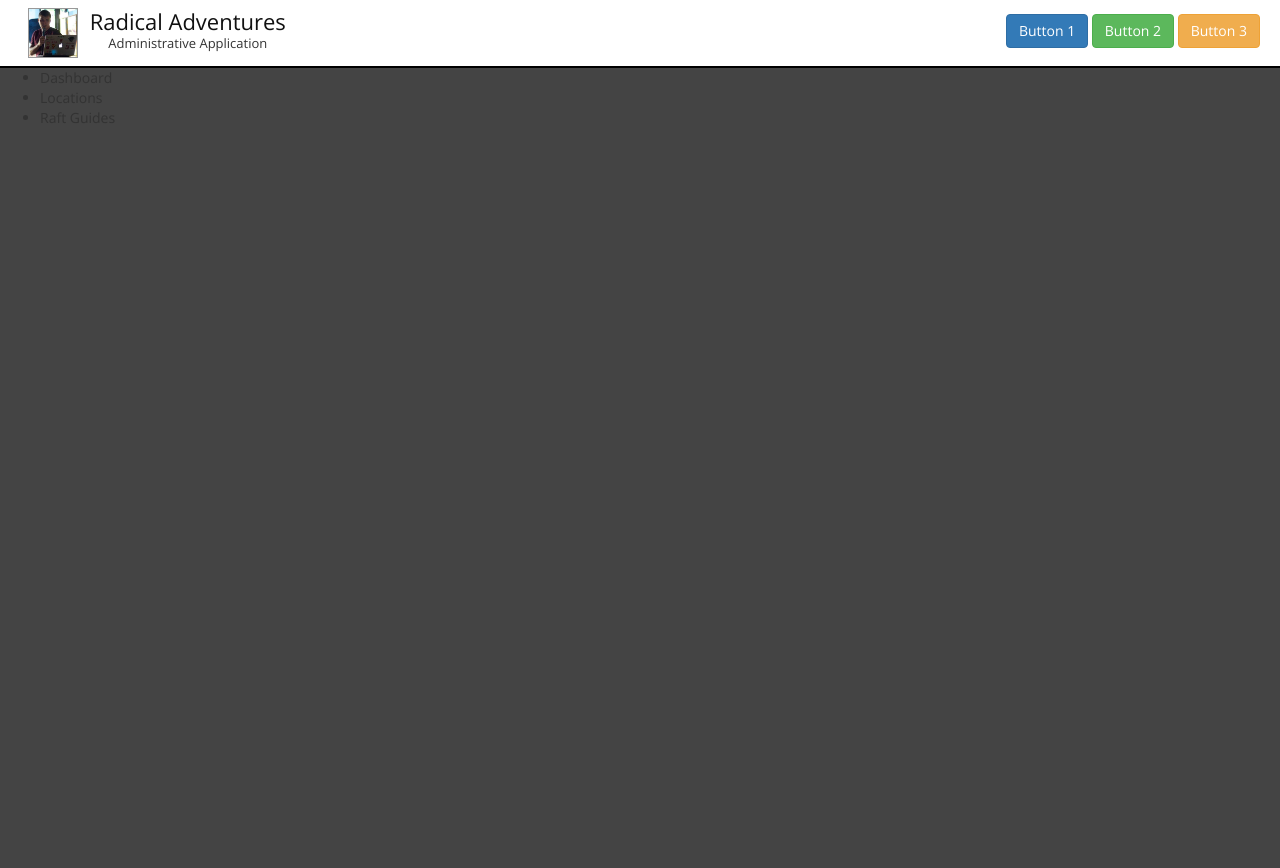
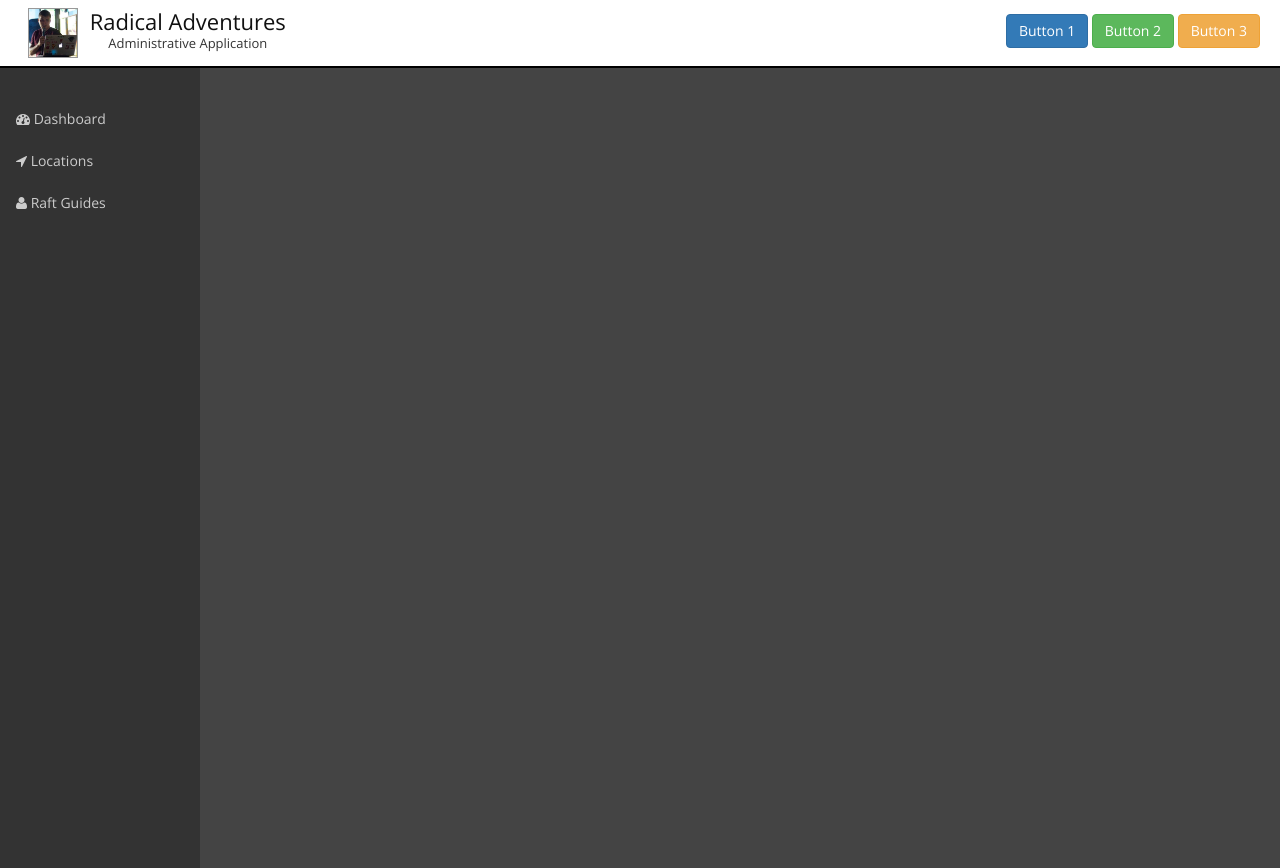
Before and after one commit to brunojppb/angular-spa-framework, a website: page index.html in a window 1280 px wide. Before the commit the page ends 800 px from the top, so only its background shows below. Drawn offline with nearby package versions, Linux system fonts and the light colour scheme.

Commit message:
Add Pub/Sub to menu item

```diff
--- a/ext-modules/psFramework/psFrameworkController.js
+++ b/ext-modules/psFramework/psFrameworkController.js
@@ -4,6 +4,12 @@
     .module('psFramework')
     .controller('psFrameworkController', ['$scope', function($scope) {
 
-    }])
+      // Listen to broadcast messages
+      // subscribe to listen the 'ps-menu-item-selected-event'
+      $scope.$on('ps-menu-item-selected-event', function(event, data) {
+        $scope.routeString = data.route;
+      });
+
+    }]);
 
 }());
--- a/ext-modules/psFramework/psFrameworkTemplate.html
+++ b/ext-modules/psFramework/psFrameworkTemplate.html
@@ -26,3 +26,7 @@
 
 <div ng-transclude>
 </div>
+
+<div style="position: absolute; left: 220px; top: 220px; color: red; font-size: 44px;">
+  {{routeString}}
+</div>
--- /dev/null
+++ b/ext-modules/psMenu/psMenu.css
@@ -0,0 +1,51 @@
+.ps-menu-area {
+  position: relative;
+  background-color: #333;
+  color: #CCC;
+  padding-left: 0;
+  width: 200px;
+  /* vertial Height - vh*/
+  min-height: 100vh;
+  padding-top: 30px;
+}
+
+.ps-menu-area ul {
+  padding-left: 0px;
+}
+
+.ps-menu-area .btn:hover {
+  color: #CCC;
+}
+
+.ps-menu {
+  list-style-type: none;
+  vertical-align: top;
+}
+
+.ps-menu ul {
+  display: inline;
+  list-style-type: none;
+  padding-left: 0;
+}
+
+.ps-menu li {
+  line-height: 3em;
+  cursor: pointer;
+}
+
+.ps-menu li div {
+  display: inline-block;
+  width: 90%;
+  padding-left: 16px;
+}
+.ps-selectable-item:hover {
+  background-color: #555;
+}
+
+.ps-noselect {
+  -webkit-touch-callout: none;
+  -webkit-user-select: none;
+  -moz-user-select: none;
+  -ms-user-select: none;
+  user-select: none;
+}
--- a/ext-modules/psMenu/psMenuCtrl.js
+++ b/ext-modules/psMenu/psMenuCtrl.js
@@ -2,7 +2,16 @@
 
     angular
       .module('psMenu')
-      .controller('psMenuCtrl', ['$scope', function($scope) {
+      .controller('psMenuCtrl', ['$scope', '$rootScope', function($scope, $rootScope) {
+
+        this.setActiveElement = function(el) {
+          $scope.activeElement = el;
+        };
+
+        this.setRoute = function(route) {
+          // Broadcast this message to all subscribers
+          $rootScope.$broadcast('ps-menu-item-selected-event', {route: route});
+        };
 
       }]);
 
--- a/ext-modules/psMenu/psMenuItemDirective.js
+++ b/ext-modules/psMenu/psMenuItemDirective.js
@@ -6,11 +6,22 @@
         return {
           require: '^psMenu',
           scope: {
-            label: '@'
+            label: '@',
+            icon: '@',
+            route: '@'
           },
           templateUrl:'ext-modules/psMenu/psMenuItemTemplate.html',
           link: function(scope, el, attrs, ctrl) {
-
+            el.on('click', function(event) {
+              event.stopPropagation();
+              event.preventDefault();
+              // Jquery events Angular does not watch
+              // So we need to use scope.$apply
+              scope.$apply(function() {
+                ctrl.setActiveElement(el);
+                ctrl.setRoute(scope.route);
+              });
+            })
           }
         };
       });
--- a/ext-modules/psMenu/psMenuItemTemplate.html
+++ b/ext-modules/psMenu/psMenuItemTemplate.html
@@ -1 +1,6 @@
-<li>{{label}}</li>
+<li class="ps-selectable-item">
+  <div class="ps-noselect">
+    <i class="fa {{icon}} ps-menu-icon"></i>
+    {{label}}
+  </div>
+</li>
--- a/ext-modules/psMenu/psMenuTemplate.html
+++ b/ext-modules/psMenu/psMenuTemplate.html
@@ -1,5 +1,3 @@
-<div class="">
-  <ul ng-transclude>
-
-  </ul>
+<div class="ps-menu-area">
+  <ul ng-transclude class="ps-menu"></ul>
 </div>
--- a/index.html
+++ b/index.html
@@ -11,6 +11,7 @@
     <link rel="stylesheet" href="bower_components/font-awesome/css/font-awesome.min.css">
     <link rel="stylesheet" href="app/style.css">
     <link rel="stylesheet" href="ext-modules/psFramework/psFramework.css">
+    <link rel="stylesheet" href="ext-modules/psMenu/psMenu.css">
 
     <!-- Libs -->
     <script src="bower_components/jquery/dist/jquery.min.js" charset="utf-8"></script>
@@ -37,9 +38,9 @@
     <ps-framework title="Radical Adventures" subtitle="Administrative Application" icon-file="images/bruno.jpg">
 
       <ps-menu>
-        <ps-menu-item label="Dashboard"></ps-menu-item>
-        <ps-menu-item label="Locations"></ps-menu-item>
-        <ps-menu-item label="Raft Guides"></ps-menu-item>
+        <ps-menu-item label="Dashboard" icon="fa-tachometer" route="dashboard"></ps-menu-item>
+        <ps-menu-item label="Locations" icon="fa-location-arrow" route="locations"></ps-menu-item>
+        <ps-menu-item label="Raft Guides" icon="fa-user" route="guides"></ps-menu-item>
       </ps-menu>
 
     </ps-framework>
```
